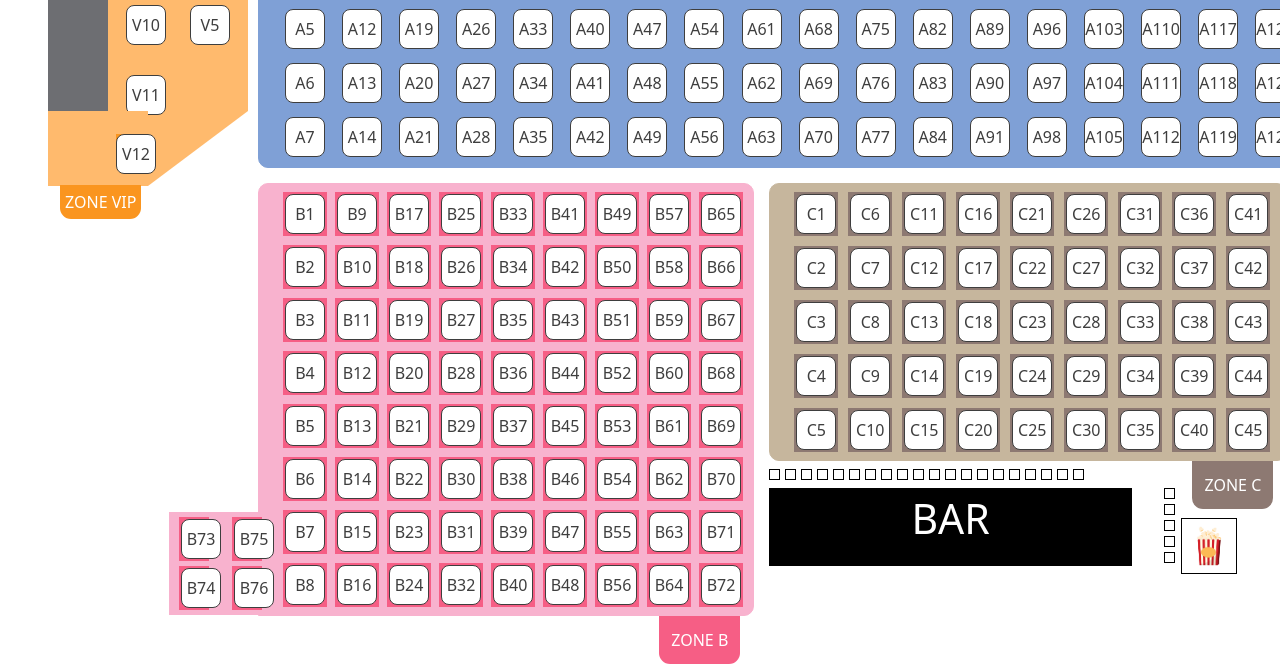
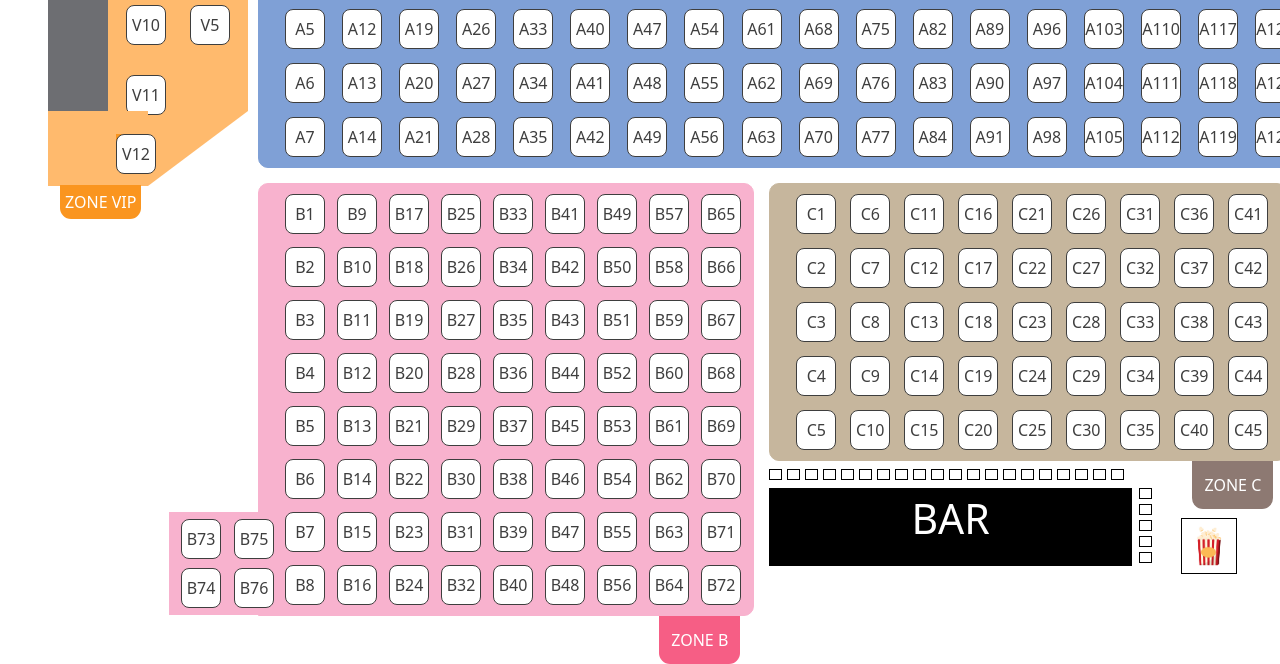
Before and after one commit to prtomnoi/floorplan, a plain HTML site: page normal.html in a window 1280 px wide. Shown: the part 513-1177 px from the top of the page. Drawn offline with nearby package versions, Linux system fonts and the light colour scheme.

Commit message:
update code

```diff
--- a/bprangsit-styles.css
+++ b/bprangsit-styles.css
@@ -288,7 +288,7 @@
 }
 
 .zone-b .table-layout .box {
-    background: #f65e85;
+    /* background: #f65e85; */
     padding: 2px;
 }
 
@@ -311,7 +311,7 @@
 }
 
 .zone-b-left .box {
-    background: #f65e85;
+    /* background: #f65e85; */
     padding: 2px;
     max-width: 30px;
     text-align: center;
@@ -338,7 +338,7 @@
 }
 
 .zone-b-left2 .box {
-    background: #f65e85;
+    /* background: #f65e85; */
     padding: 2px;
     max-width: 30px;
     text-align: center;
@@ -384,7 +384,7 @@
 }
 
 .zone-c .table-layout .box {
-    background: #8d7972;
+    /* background: #8d7972; */
     padding: 2px;
 }
 
@@ -412,7 +412,7 @@
 }
 
 .sit-bar {
-    width: 11px;
+    width: 13px;
     height: 11px;
     border: 1px solid black;
     margin-right: 5px;
@@ -421,7 +421,7 @@
 .sit-bar-right {
     position: absolute;
     top: 0;
-    right: 107px;
+    right: 130px;
 }
 
 .sit-bar-right .sit-bar {
```
